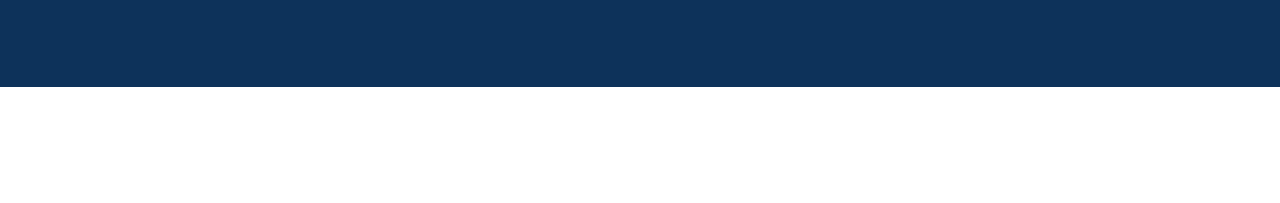
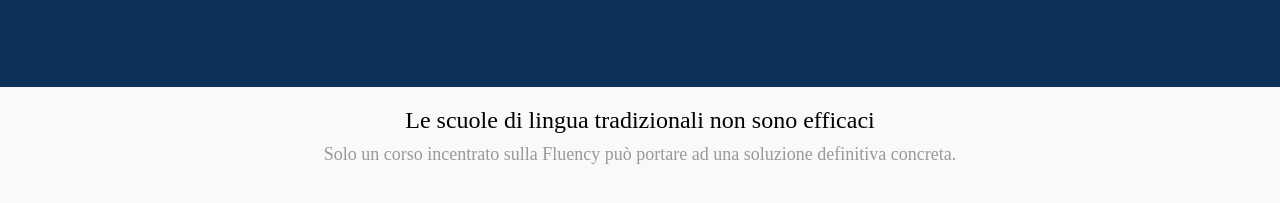
Before and after one commit to niccolopredazzer/html-css-fluentify, a plain HTML site: page index.html in a window 1280 px wide. Shown: the part 403-606 px from the top of the page. Drawn offline with Linux system fonts and the light colour scheme.

Commit message:
grey text

```diff
--- a/css/style.css
+++ b/css/style.css
@@ -125,3 +125,26 @@ nav li a {
     text-decoration: none;
     border-radius: 5px;
 }
+.container-fullwidth-grigio {
+    width: 100%;
+    background-color: #f9f9f9;
+
+}
+.container-due {
+    width: 80%;
+    max-width: 1200px;
+    margin: 0px auto;
+    text-align: center;
+}
+.text {
+    padding-top: 20px;
+    padding-bottom: 40px;
+}
+.text p {
+    font-size: 24px;
+    margin-bottom: 10px;
+}
+.text span {
+    font-size: 18px;
+    color: #999;
+}
--- a/index.html
+++ b/index.html
@@ -44,10 +44,15 @@
                     </div>
                 </div>
             </div>
+        </div>
             <div class="container-fullwidth-grigio">
                 <div class="container-due clearfix">
+                    <div class="text">
+                        <p>Le scuole di lingua tradizionali non sono efficaci</p>
+                        <span>Solo un corso incentrato sulla Fluency può portare ad una soluzione definitiva concreta.</span>
+                    </div>
                     <div class="riga-grigia"></div>
-            </div>
+                </div>
         </div>
         <div class="container-fullwidth bianco">
             <div class="container">
```
